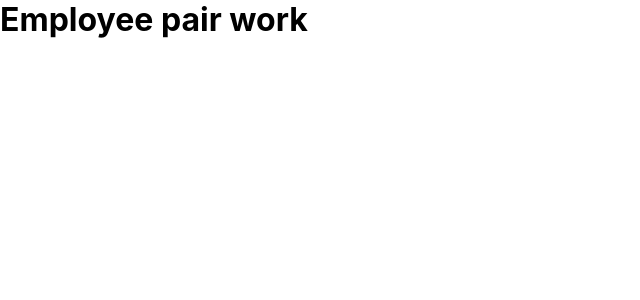
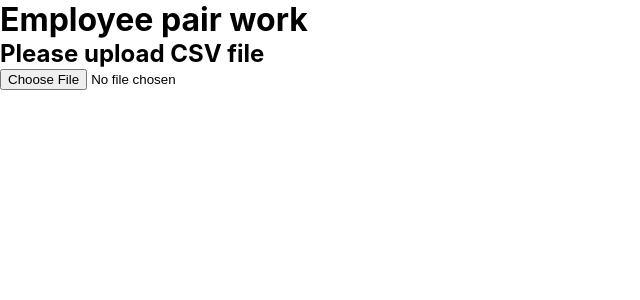
Before and after one commit to sasholilov/Employee-pair-work, a React (Create React App) app: page / in a window 1280 px wide. Shown: the top 300 px of the page, without its empty margins (0-640 px from the left). Built offline with nearby package versions, Linux system fonts and the light colour scheme.

Commit message:
create components folder. Create button component reuseble and import in App.js

```diff
--- a/src/App.js
+++ b/src/App.js
@@ -1,10 +1,12 @@
 import logo from "./logo.svg";
 import "./App.css";
+import Button from "./components/Buttons/Button";
 
 function App() {
   return (
     <div className="App">
       <h1>Employee pair work</h1>
+      <Button type="file" text="Please upload CSV file"></Button>
     </div>
   );
 }
--- /dev/null
+++ b/src/components/Buttons/Button.jsx
@@ -0,0 +1,14 @@
+import "./Button.css";
+
+function Button({ type, text, onHandleChange }) {
+  if (type === "file") {
+    return (
+      <div className="btn-file">
+        <h2>{text}</h2>
+        <input type="file" onChange={onHandleChange} />
+      </div>
+    );
+  }
+}
+
+export default Button;
```
Also changed, not shown: src/components/Buttons/Button.css (added).
